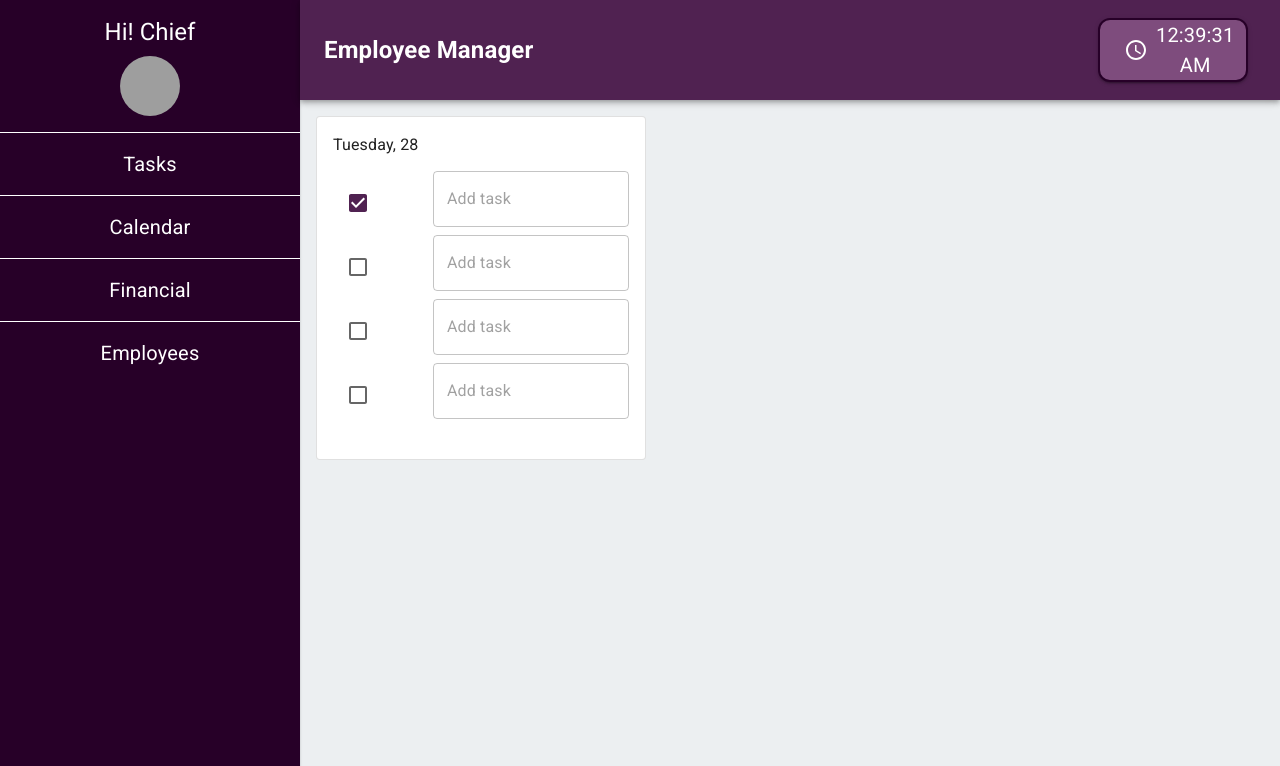
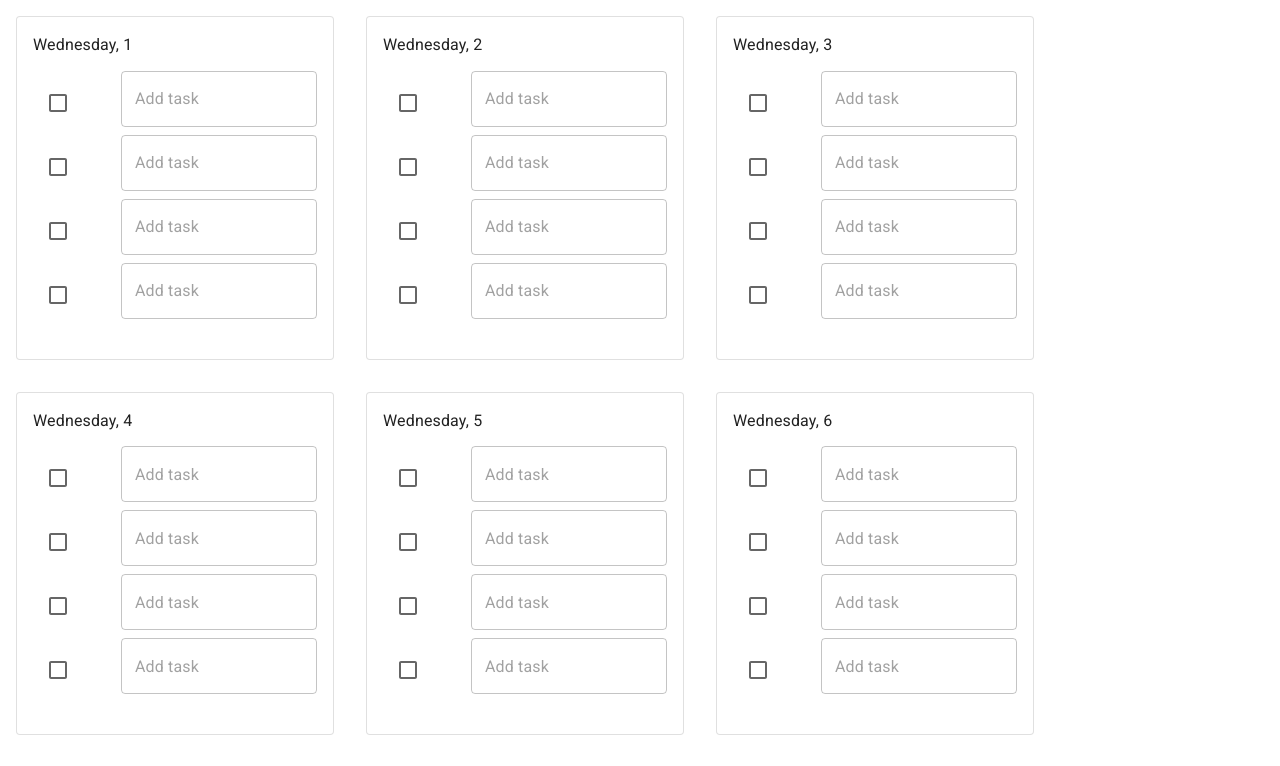
Before and after one commit to spoojler/Employee-Manager, a React (Create React App) app: page /calendar in a window 1280 px wide. Shown: the top 766 px of the page. Built offline with nearby package versions, Linux system fonts and the light colour scheme; grey boxes are pictures that could not be loaded.

Commit message:
CalendarMonth component,Calendar Page, repaired checked 1 task by default

```diff
--- a/package.json
+++ b/package.json
@@ -16,6 +16,7 @@
     "@types/react-dom": "^18.0.9",
     "react": "^18.2.0",
     "react-dom": "^18.2.0",
+    "react-router-dom": "^6.4.3",
     "react-scripts": "5.0.1",
     "typescript": "^4.9.3",
     "web-vitals": "^2.1.4"
--- a/src/App.tsx
+++ b/src/App.tsx
@@ -1,13 +1,18 @@
 import { Box } from '@mui/material';
-import React from 'react';
+import { createBrowserRouter, RouterProvider } from 'react-router-dom';
+import Calendar from './pages/Calendar';
 import Dashboard from './pages/Dashboard';
 
 function App() {
-  return (
-    <Box>
-      <Dashboard />
-    </Box>
-  );
+  const router = createBrowserRouter([
+    {
+      path: '/',
+      element: <Dashboard />,
+    },
+    { path: 'calendar', element: <Calendar /> },
+  ]);
+
+  return <RouterProvider router={router} />;
 }
 
 export default App;
--- a/src/common/CalendarCell.tsx
+++ b/src/common/CalendarCell.tsx
@@ -5,42 +5,44 @@ import Button from '@mui/material/Button';
 import Typography from '@mui/material/Typography';
 import CheckboxList from './CheckboxList';
 
-const dateObject = new Date();
-const day = dateObject.getDay();
+interface CalendarCellProps {
+  dayOfWeek: number;
+  dayOfMonth: number;
+}
+
+const CalendarCell = (props: CalendarCellProps) => {
   let dayToDisplay: string;
-switch (day) {
+  switch (props.dayOfWeek) {
     case 0:
+      dayToDisplay = 'Sunday';
+      break;
+    case 1:
       dayToDisplay = 'Monday';
       break;
-  case 1:
+    case 2:
       dayToDisplay = 'Tuesday';
       break;
-  case 2:
+    case 3:
       dayToDisplay = 'Wednesday';
       break;
-  case 3:
+    case 4:
       dayToDisplay = 'Thursday';
       break;
-  case 4:
+    case 5:
       dayToDisplay = 'Friday';
       break;
-  case 5:
+    case 6:
       dayToDisplay = 'Saturday';
-    break;
-  case 6:
-    dayToDisplay = 'Sunday';
       break;
     default:
       dayToDisplay = 'Some day';
       break;
   }
-
-const CalendarCell = () => {
   return (
     <Card sx={{ maxWidth: '330px', bgcolor: '', m: 2 }} variant="outlined">
       <CardContent>
         <Typography sx={{ fontSize: 16 }} gutterBottom>
-          {`${dayToDisplay}, ${dateObject.getDate()}`}
+          {`${dayToDisplay}, ${props.dayOfMonth}`}
         </Typography>
         <CheckboxList />
       </CardContent>
--- /dev/null
+++ b/src/common/CalendarMonth.tsx
@@ -0,0 +1,39 @@
+import { Box } from '@mui/material';
+import CalendarCell from './CalendarCell';
+
+interface CalendarMonthProps {
+  month: number;
+}
+
+const calendarBoardStyle = {
+  display: 'flex',
+  flexWrap: 'wrap',
+};
+
+const CalendarMonth = (props: CalendarMonthProps) => {
+  const getMonthDays = (month: number) => {
+    const currentYear = new Date().getFullYear();
+    return new Date(currentYear, month, 0).getDate();
+  };
+
+  let daysInMonthArray: number[] = [];
+
+  for (let i = 1; i <= 12; i++) {
+    const days: number = getMonthDays(i);
+    daysInMonthArray.push(days);
+  }
+
+  const monthCalendarBoard = (month: number) => {
+    const daysCount = daysInMonthArray[month - 1];
+    const calendarCellsArray = [];
+    for (let i = 1; i < daysCount; i++) {
+      const newCalendarCell = <CalendarCell dayOfMonth={i} dayOfWeek={3} />;
+      calendarCellsArray.push(newCalendarCell);
+    }
+    return calendarCellsArray;
+  };
+
+  return <Box sx={calendarBoardStyle}>{monthCalendarBoard(props.month)}</Box>;
+};
+
+export default CalendarMonth;
--- a/src/common/CheckboxList.tsx
+++ b/src/common/CheckboxList.tsx
@@ -7,7 +7,7 @@ import TextField from '@mui/material/TextField';
 import { useState } from 'react';
 
 const CheckboxList = () => {
-  const [checked, setChecked] = useState([0]);
+  const [checked, setChecked] = useState([-1]);
   const initialTasks = ['', '', '', ''];
   const [tasks, setTasks] = useState(initialTasks);
 
--- a/src/common/SideBar.tsx
+++ b/src/common/SideBar.tsx
@@ -6,6 +6,7 @@ import {
   Stack,
   Typography,
 } from '@mui/material';
+import { Link } from 'react-router-dom';
 
 const menuItemStyle = {
   justifyContent: 'center',
@@ -48,7 +49,9 @@ const SideBar = () => {
         }}
       >
         <MenuItem sx={menuItemStyle}>Tasks</MenuItem>
-        <MenuItem sx={menuItemStyle}>Calendar</MenuItem>
+        <MenuItem sx={menuItemStyle}>
+          <Link to={'calendar'}>Calendar</Link>
+        </MenuItem>
         <MenuItem sx={menuItemStyle}>Financial</MenuItem>
         <MenuItem sx={menuItemStyle}>Employees</MenuItem>
       </MenuList>
--- /dev/null
+++ b/src/pages/Calendar.tsx
@@ -0,0 +1,13 @@
+import { Box } from '@mui/material';
+import CalendarMonth from '../common/CalendarMonth';
+
+const Calendar = () => {
+  const currentMonth = new Date().getMonth() + 1;
+  return (
+    <Box>
+      <CalendarMonth month={currentMonth} />
+    </Box>
+  );
+};
+
+export default Calendar;
--- a/src/pages/Dashboard.tsx
+++ b/src/pages/Dashboard.tsx
@@ -4,15 +4,20 @@ import Clock from '../common/Clock';
 import Header from '../common/Header';
 import SideBar from '../common/SideBar';
 
+const currentDayOfMonth = new Date().getDate();
+const currentDayOfWeek = new Date().getDay();
 const Dashboard = () => {
   return (
     <Box display={'flex'} bgcolor={'primary.50'}>
       <div>
         <SideBar />
       </div>
-      <Box sx={{width: '100%'}}>
+      <Box sx={{ width: '100%' }}>
         <Header />
-        <CalendarCell/>
+        <CalendarCell
+          dayOfWeek={currentDayOfWeek}
+          dayOfMonth={currentDayOfMonth}
+        />
       </Box>
     </Box>
   );
```
Also changed, not shown: 1 other file (tests, documents, lock files or other folders). Lines whose indentation alone changed are shown as unchanged.
